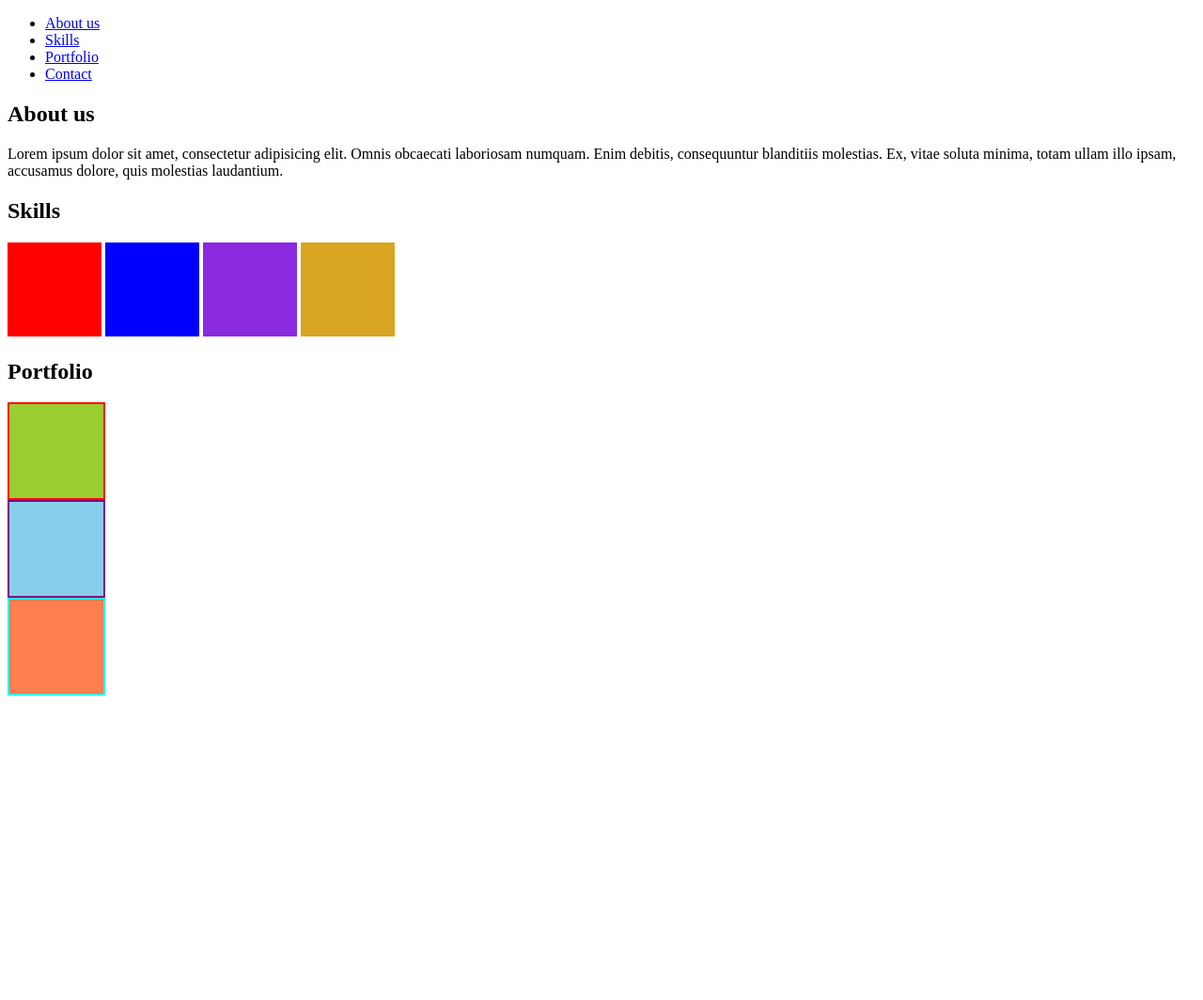
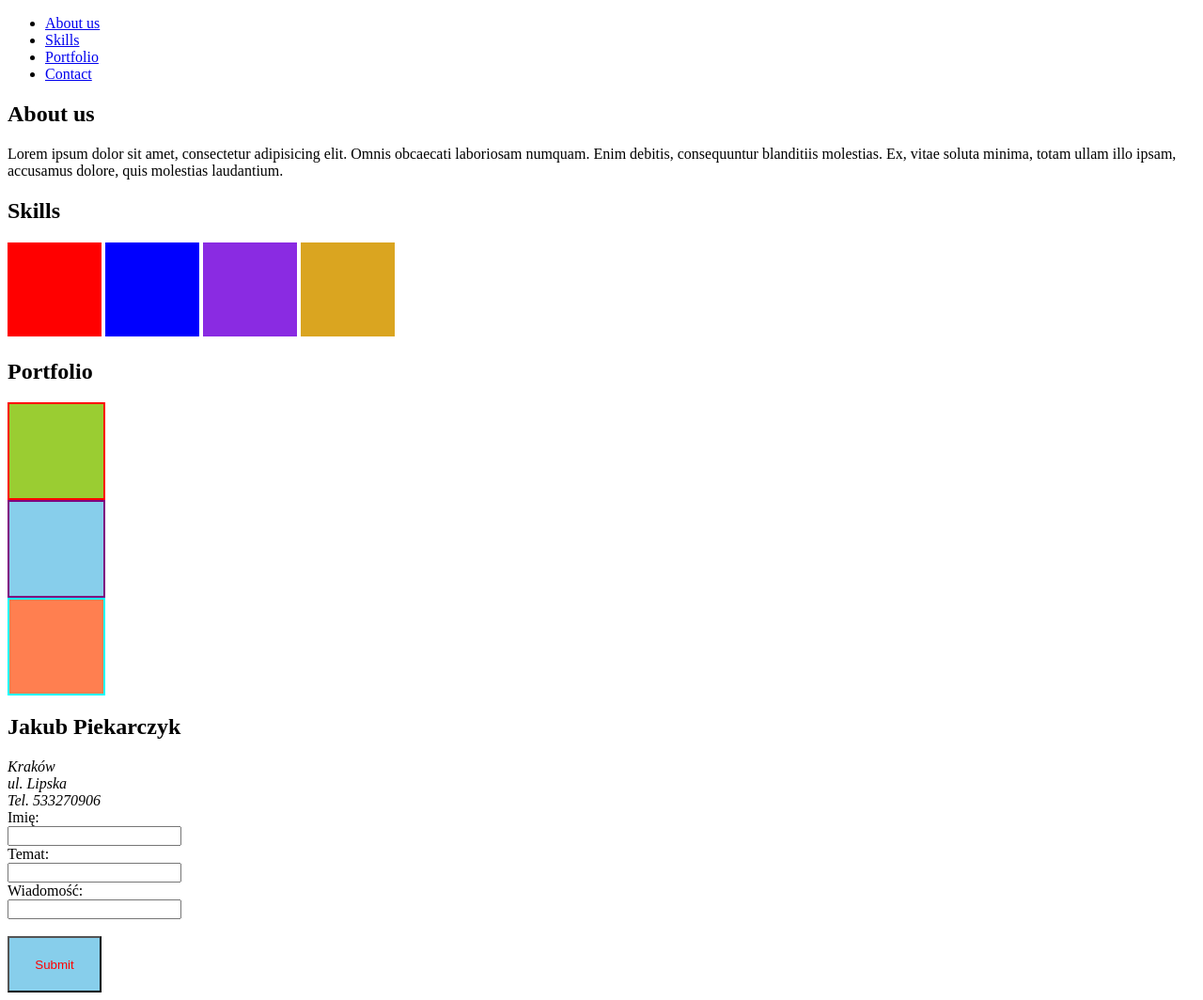
Before and after one commit to qubala/git-zadanie15, a plain HTML site: page index.html in a window 1280 px wide. Shown: the whole page at 94% size. Before the commit the page ends 800 px from the top, so only its background shows below. Drawn offline with Linux system fonts and the light colour scheme.

Commit message:
Last section added

```diff
--- a/index.html
+++ b/index.html
@@ -34,5 +34,21 @@
         <div style="border: 2px solid purple; background-color: skyblue; width: 100px; height: 100px; display: block;"></div>
         <div style="border: 2px solid cyan; background-color: coral; width: 100px; height: 100px; display: block;"></div>
     </section>
+    <section id="contact">
+        <h1>Jakub Piekarczyk</h1>
+        <address>
+            Kraków<br />
+            ul. Lipska <br />
+            Tel. 533270906
+        </address>
+
+        <!-- last section -->
+        <form>
+            Imię:<br /><input type="text" name="firstname" required><br />
+            Temat:<br /><input type="text" name="topic" required><br />
+            Wiadomość:<br /><input type="text" name="message" required><br /><br />
+            <input style="background-color: skyblue; color: red; width: 100px; height: 60px;"type="submit">
+        </form>
+    </section>
 </body>
 </html>
```
